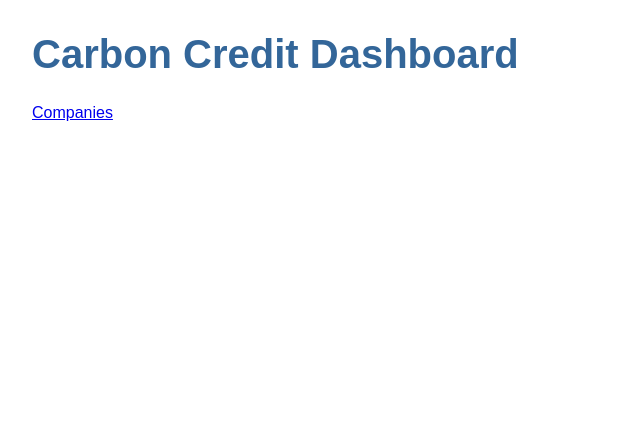
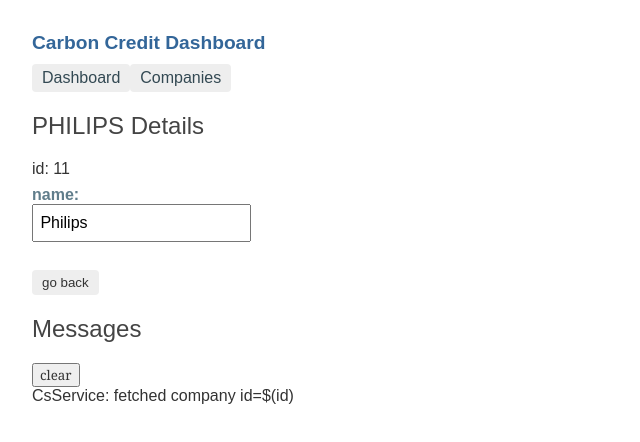
Before and after one commit to haliaga/CS, an Angular app: page /detail/11 in a window 1280 px wide. Before the commit this address led to /. Shown: the top 442 px of the page, without its empty margins (0-640 px from the left). Built offline with nearby package versions, Linux system fonts and the light colour scheme.

Commit message:
https://angular.io/tutorial/toh-pt5

```diff
--- a/src/app/app-routing.module.ts
+++ b/src/app/app-routing.module.ts
@@ -2,10 +2,13 @@
 import { Routes, RouterModule } from '@angular/router';
 import { CompaniesComponent } from './companies/companies.component';
 import { DashboardComponent } from './dashboard/dashboard.component';
+import { CsDetailComponent } from './cs-detail/cs-detail.component';
 
 const routes: Routes = [
   { path: '', redirectTo: '/dashboard', pathMatch:'full' },
-  { path: 'dashboard', component: DashboardComponent }
+  { path: 'dashboard', component: DashboardComponent },
+  { path: 'detail/:id', component: CsDetailComponent },
+  { path: 'companies', component: CompaniesComponent }
 ];
 
 @NgModule({
--- a/src/app/app.component.css
+++ b/src/app/app.component.css
@@ -0,0 +1,33 @@
+/* AppComponent's private CSS styles */
+h1 {
+  font-size: 1.2em;
+  margin-bottom: 0;
+}
+
+h2 {
+  font-size: 2em;
+  margin-top: 0;
+  padding-top: 0;
+}
+
+nav a {
+  padding: 5px 10px;
+  text-decoration: none;
+  margin-top: 10px;
+  display: inline-block;
+  background-color: #eee;
+  border-radius: 4px;
+}
+
+  nav a:visited, a:link {
+    color: #334953;
+  }
+
+  nav a:hover {
+    color: #039be5;
+    background-color: #cfd8dc;
+  }
+
+  nav a.active {
+    color: #039be5;
+  }
--- a/src/app/app.component.html
+++ b/src/app/app.component.html
@@ -1,6 +1,7 @@
 <h1>{{title}}</h1>
 <nav>
-  <a routerLink="/companies">Companies</a>
+  <a routerLink="/dashboard">Dashboard </a>
+  <a routerLink="/companies">Companies </a>
 </nav>
 <router-outlet></router-outlet>
 <app-msgs></app-msgs>
--- a/src/app/companies/companies.component.html
+++ b/src/app/companies/companies.component.html
@@ -1,15 +1,8 @@
-<div>
-
-  <h2>Companies</h2>
-  <ul class="companies">
-    <li *ngFor="let company of companies"
-        [class.selected]="company == selectedCompany"
-        (click)="onSelect(company)">
-      <span class="badge">{{company.carboncredit}}</span> {{company.name}}
-    </li>
-  </ul>
-
-<app-cs-detail [company]="selectedCompany"></app-cs-detail>
-
-
-</div>
+<h2>Companies</h2>
+<ul class="companies">
+  <li *ngFor="let company of companies">
+    <a routerLink="/detail/{{company.id}}">
+      <span class="badge">{{company.id}}</span> {{company.name}}
+    </a>
+  </li>
+</ul>
--- a/src/app/companies/companies.component.ts
+++ b/src/app/companies/companies.component.ts
@@ -1,7 +1,6 @@
 import { Component, OnInit } from '@angular/core';
 import { Company } from '../Company';
 import { CsService } from '../cs.service';
-import { MsgService } from '../msg.service'
 
 @Component({
   selector: 'app-companies',
@@ -10,19 +9,11 @@
 })
 
 export class CompaniesComponent implements OnInit {
-  company: Company;
   companies : Company[];
-  selectedCompany: Company;
-
-  constructor(private csService: CsService, private msgService: MsgService) { }
+  constructor(private csService: CsService) { }
 
   ngOnInit() {
     this.getCompanies();
-  }
-
-  onSelect(company: Company): void {
-    this.selectedCompany = company;
-    this.msgService.add('MsgService: selected company name = '+company.name+' carbon credits: '+company.carboncredit);
   }
 
   getCompanies(): void {
--- a/src/app/cs-detail/cs-detail.component.css
+++ b/src/app/cs-detail/cs-detail.component.css
@@ -0,0 +1,34 @@
+/* HeroDetailComponent's private CSS styles */
+label {
+  display: inline-block;
+  width: 3em;
+  margin: .5em 0;
+  color: #607D8B;
+  font-weight: bold;
+}
+
+input {
+  height: 2em;
+  font-size: 1em;
+  padding-left: .4em;
+}
+
+button {
+  margin-top: 20px;
+  font-family: Arial;
+  background-color: #eee;
+  border: none;
+  padding: 5px 10px;
+  border-radius: 4px;
+  cursor: pointer;
+}
+
+  button:hover {
+    background-color: #cfd8dc;
+  }
+
+  button:disabled {
+    background-color: #eee;
+    color: #ccc;
+    cursor: auto;
+  }
--- a/src/app/cs-detail/cs-detail.component.html
+++ b/src/app/cs-detail/cs-detail.component.html
@@ -1,12 +1,11 @@
 <div *ngIf="company">
-
   <h2>{{company.name | uppercase}} Details</h2>
-  <div><span>name: </span>{{company.name}}</div>
+  <div><span>id: </span>{{company.id}}</div>
   <div>
     <label>
-      carbon credit:
-      <input [(ngModel)]="company.carboncredit" placeholder="0-10" />
+      name:
+      <input [(ngModel)]="company.name" placeholder="name" />
     </label>
   </div>
-
+  <button (click)="goBack()">go back</button>
 </div>
--- a/src/app/cs-detail/cs-detail.component.ts
+++ b/src/app/cs-detail/cs-detail.component.ts
@@ -1,17 +1,33 @@
-import { Component, OnInit,Input } from '@angular/core';
+import { Component, OnInit } from '@angular/core';
+import { ActivatedRoute } from '@angular/router';
+import { Location } from '@angular/common';
+import { CsService } from '../cs.service';
 import { Company } from '../Company';
-
 
 @Component({
   selector: 'app-cs-detail',
   templateUrl: './cs-detail.component.html',
   styleUrls: ['./cs-detail.component.css']
 })
+
 export class CsDetailComponent implements OnInit {
-  @Input() company: Company;
-  constructor() { }
+  company: Company;
+  constructor(
+    private route: ActivatedRoute,
+    private csService: CsService,
+    private location: Location
+  ) { }
 
   ngOnInit(): void {
+    this.getCompany();
+  }
+  getCompany(): void {
+    const id = +this.route.snapshot.paramMap.get('id');
+    this.csService.getCompany(id)
+      .subscribe(company => this.company = company);
+  }
+  goBack(): void {
+    this.location.back();
   }
 
 }
--- a/src/app/cs.service.ts
+++ b/src/app/cs.service.ts
@@ -15,4 +15,8 @@
     this.msgService.add('CsService: fetched companies');
     return of(COMPANIES);
   }
+  getCompany(id: number): Observable<Company> {
+    this.msgService.add('CsService: fetched company id=$(id)');
+    return of(COMPANIES.find(company => company.id === id));
+  }
 }
--- a/src/app/dashboard/dashboard.component.html
+++ b/src/app/dashboard/dashboard.component.html
@@ -1,6 +1,7 @@
 <h3>Top Companies</h3>
 <div class="grid grid-pad"></div>
-<a *ngFor="let company of companies" class="col-1-4">
+<a *ngFor="let company of companies" class="col-1-4"
+   routerLink="/detail/{company.id}">
   <div class="module company">
     <h4>{{company.name}}</h4>
   </div>
```
